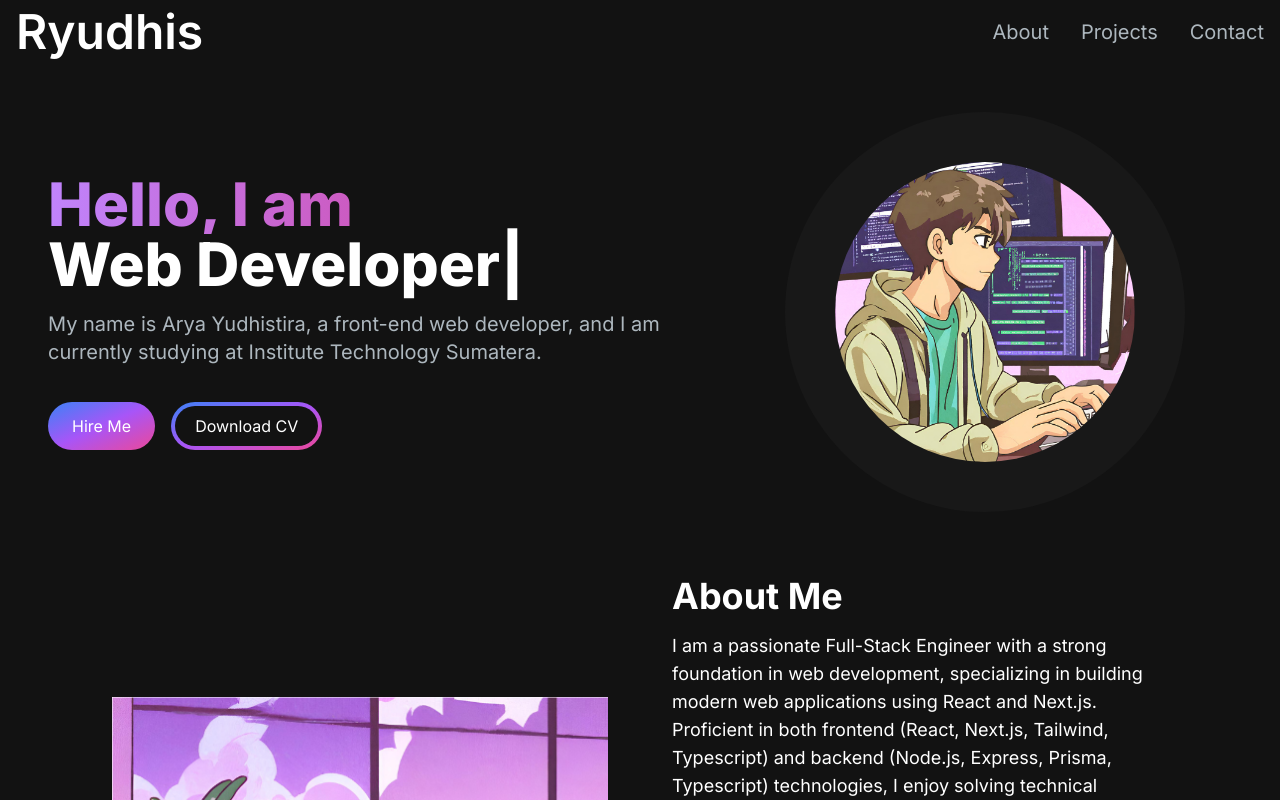
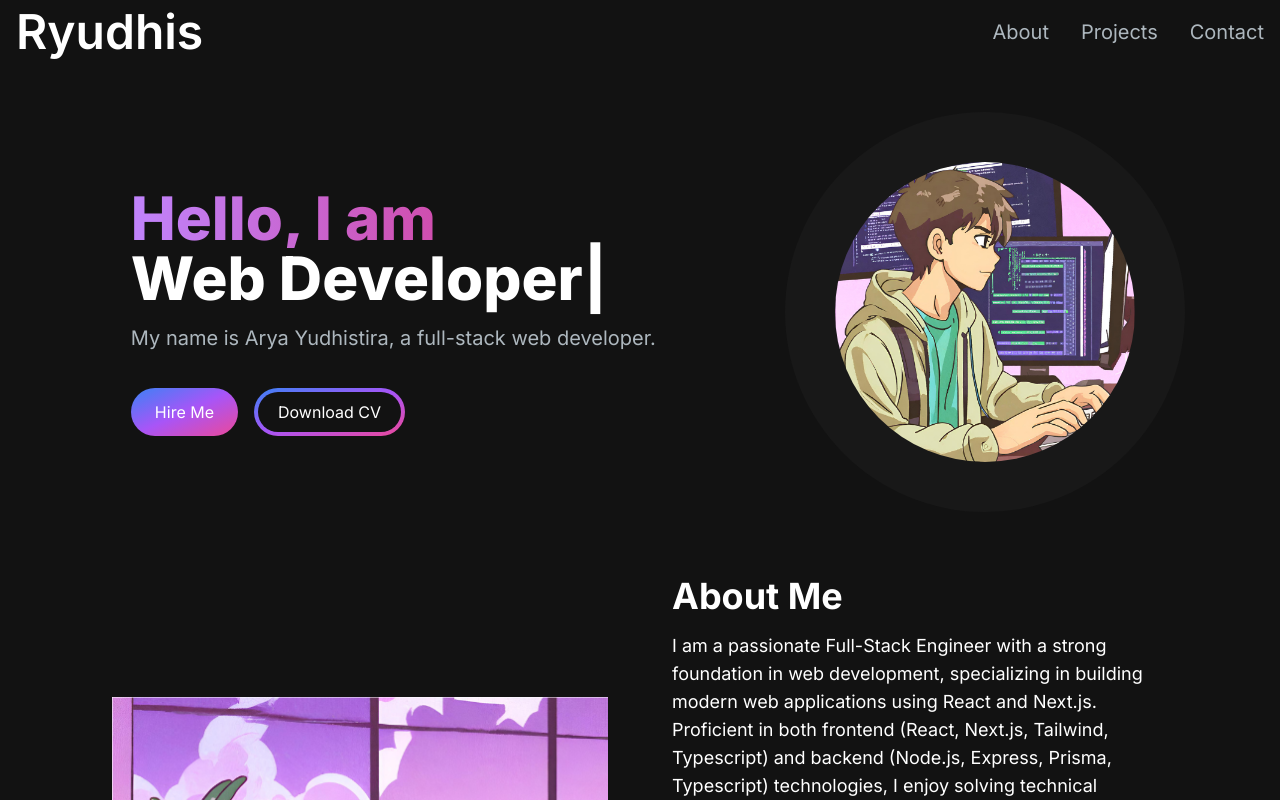
Before and after one commit to ryudhis/Portfolio, a Next.js app in the folder portfolio/: page / in a window 1280 px wide. Shown: the top 800 px of the page. Built offline with nearby package versions, Linux system fonts and the light colour scheme.

Commit message:
Update HeroSection.jsx

```diff
--- a/portfolio/src/app/components/HeroSection.jsx
+++ b/portfolio/src/app/components/HeroSection.jsx
@@ -21,8 +21,7 @@ const HeroSection = () => {
             />
           </h1>
           <p className="text-[#ADB7BE] mb-6 text-base sm:text-lg lg:text-xl">
-            My name is Arya Yudhistira, a front-end web developer, and I am
-            currently studying at Institute Technology Sumatera.
+            My name is Arya Yudhistira, a full-stack web developer.
           </p>
           <div>
             <Link to="contact" smooth={true} offset={-120} duration={500}>
```
